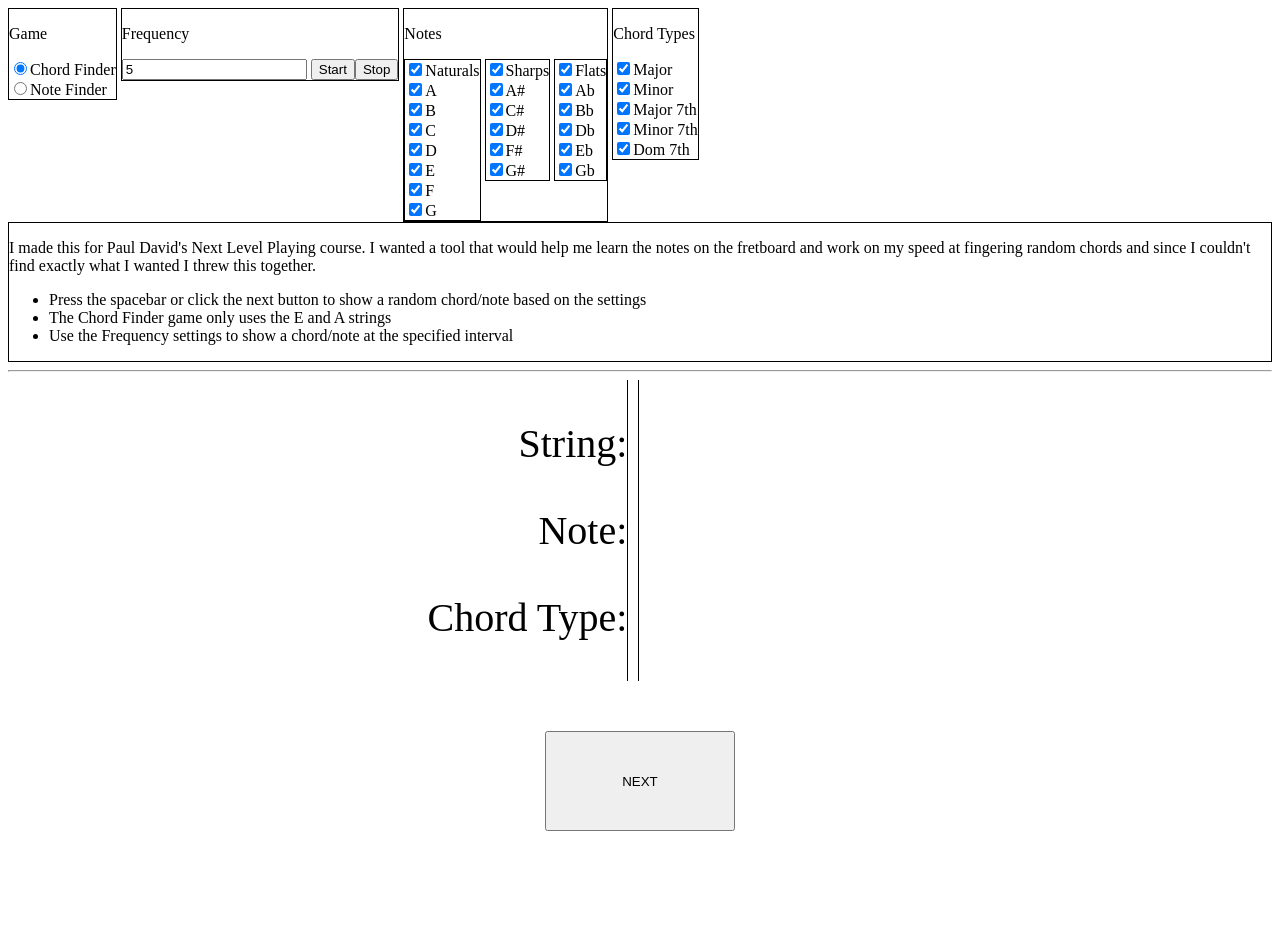
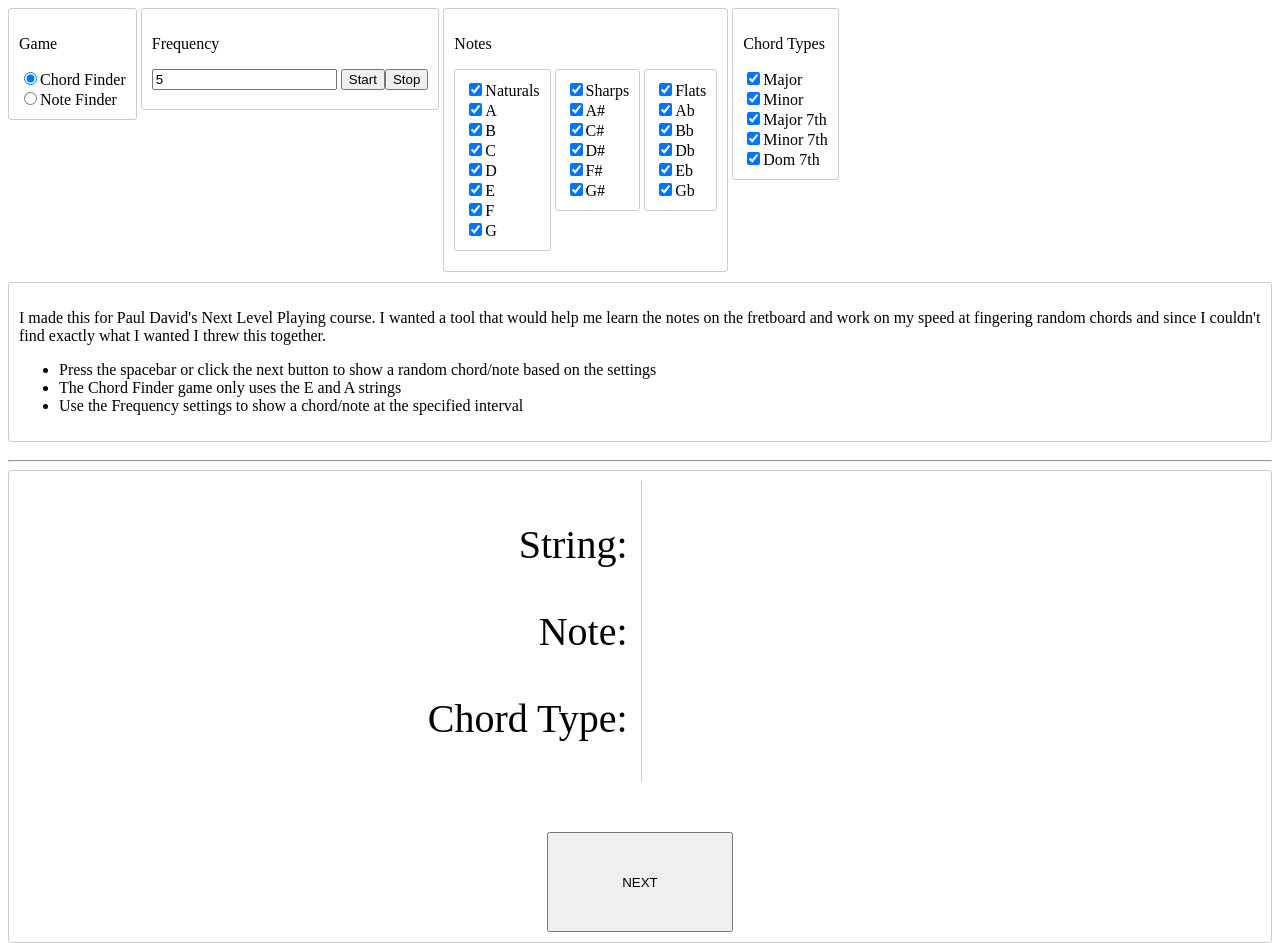
Before and after one commit to lbbrooks/lbbrooks.github.io, a plain HTML site: page index.html in a window 1280 px wide. Before the commit the page ends 839 px from the top, so only its background shows below. Drawn offline with Linux system fonts and the light colour scheme.

Commit message:
Update index.html
Added a few minor style updates - hopefully you like :)

Nice resource, thank you!

```diff
--- a/index.html
+++ b/index.html
@@ -6,6 +6,10 @@
             #main{
                 margin: 0 auto;
                 font-size: 20px;
+            	background: #fff;
+            	border:  1px solid #ccc;
+            	border-radius: 3px;
+            	padding: 10px;
             }
             label:after{
                 content: "";
@@ -13,8 +17,13 @@
             }
             .settings{
                 display: inline-block;
-                border: 1px solid;
+                border: 1px solid #cccccc;
+                border-radius: 3px;
+                padding: 10px 10px;
                 vertical-align: top;
+            	background: #fff;
+            	min-height: 80px;
+            	margin-bottom: 10px;
             }
 
             #labels,#randoms{
@@ -24,12 +33,13 @@
             }
             #labels{
                 text-align: right;
-                border-right: 1px solid black;
+            	padding-right: 3px;
             }
             #randoms{
                 text-align: left;
-                border-left: 1px solid black;
+                border-left: 1px solid #ccc;
             }
+
             #next{
                 margin-top: 50px;
                 height: 100px;
```
